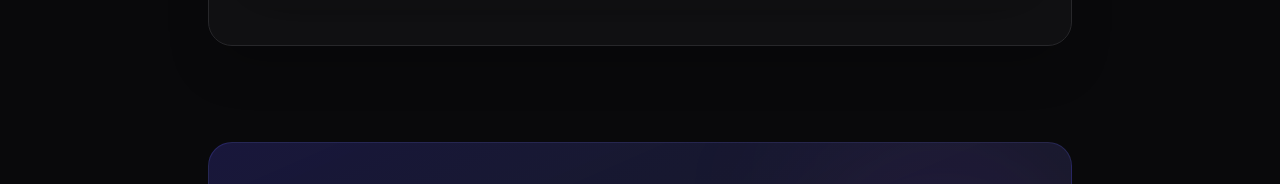
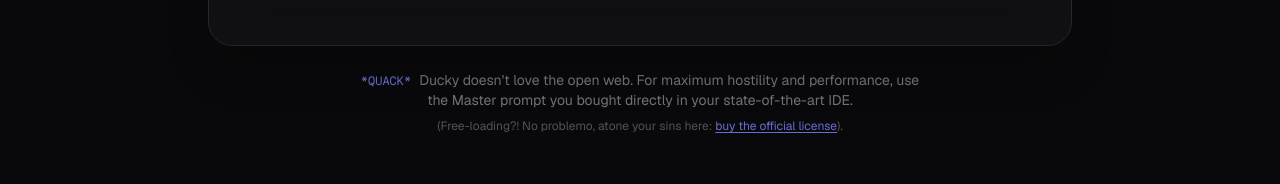
Before and after one commit to LinusInnovator/duck-delights-pro, a Next.js app: page /chat in a window 1280 px wide. Shown: the part 1113-1297 px from the top of the page. Built offline with nearby package versions, Linux system fonts and the light colour scheme; no server answers.

Commit message:
feat(ui): add snarky product upsell disclaimer below standalone chat

```diff
--- a/src/app/chat/page.tsx
+++ b/src/app/chat/page.tsx
@@ -82,6 +82,16 @@ export default function PremiumChatInterface() {
                     <DuckChat styleContext="pretty" unlimited={true} />
                 </div>
 
+                <div className="mt-6 text-center max-w-xl mx-auto space-y-2">
+                    <p className="text-sm text-zinc-500">
+                        <span className="text-indigo-400/80 font-mono text-xs mr-2">*QUACK*</span>
+                        Ducky doesn't love the open web. For maximum hostility and performance, use the Master prompt you bought directly in your state-of-the-art IDE.
+                    </p>
+                    <p className="text-xs text-zinc-600">
+                        (Free-loading?! No problemo, atone your sins here: <a href="https://sell.delights.pro/checkout" className="text-indigo-400/80 hover:text-indigo-300 underline underline-offset-2 transition-colors">buy the official license</a>).
+                    </p>
+                </div>
+
                 {/* Lead Gen Footer */}
                 <div className="mt-16 md:mt-24 p-6 md:p-12 rounded-3xl bg-gradient-to-br from-indigo-900/40 to-zinc-900 border border-indigo-500/20 text-center relative overflow-hidden z-10">
                     <div className="absolute top-0 right-0 w-64 h-64 bg-purple-500/10 blur-[80px] rounded-full pointer-events-none" />
```
